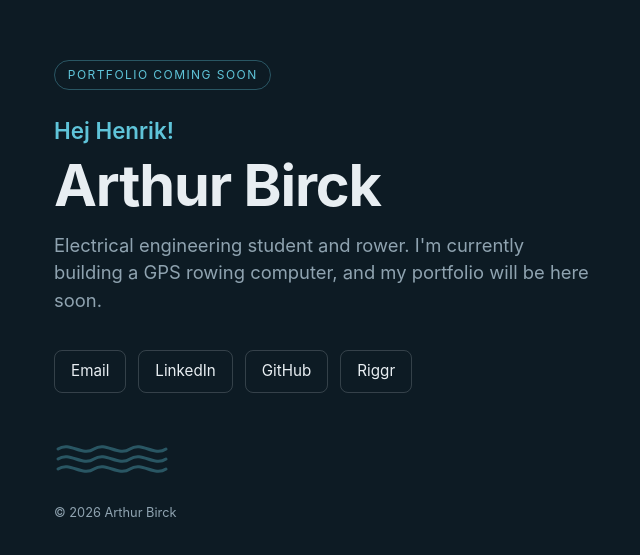
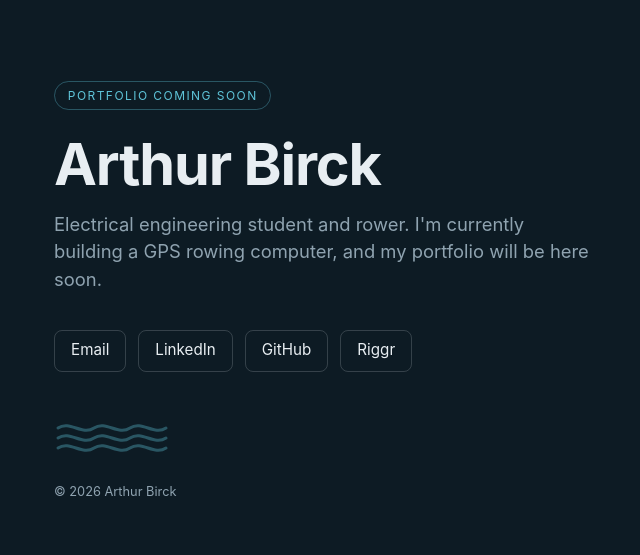
Before and after one commit to arthurbirck/arthurbirck.github.io, a plain HTML site: page index.html in a window 1280 px wide. Shown: the part 109-664 px from the top of the page, without its empty margins (314-954 px from the left). Drawn offline with Linux system fonts and the light colour scheme.

Commit message:
Remove greeting

```diff
--- a/index.html
+++ b/index.html
@@ -54,7 +54,6 @@
       line-height: 1.05;
       margin-bottom: 1rem;
     }
-    .hello { font-size: 1.4rem; font-weight: 600; color: var(--accent); margin-bottom: .5rem; }
     p.lead { font-size: 1.15rem; color: var(--muted); margin-bottom: 2.25rem; }
     nav { display: flex; flex-wrap: wrap; gap: .75rem; }
     nav a {
@@ -74,7 +73,6 @@
 <body>
   <main>
     <span class="tag">Portfolio coming soon</span>
-    <p class="hello" lang="da">Hej Henrik!</p>
     <h1>Arthur Birck</h1>
     <p class="lead">Electrical engineering student and rower. I'm currently building a GPS rowing computer, and my portfolio will be here soon.</p>
     <nav>
```
